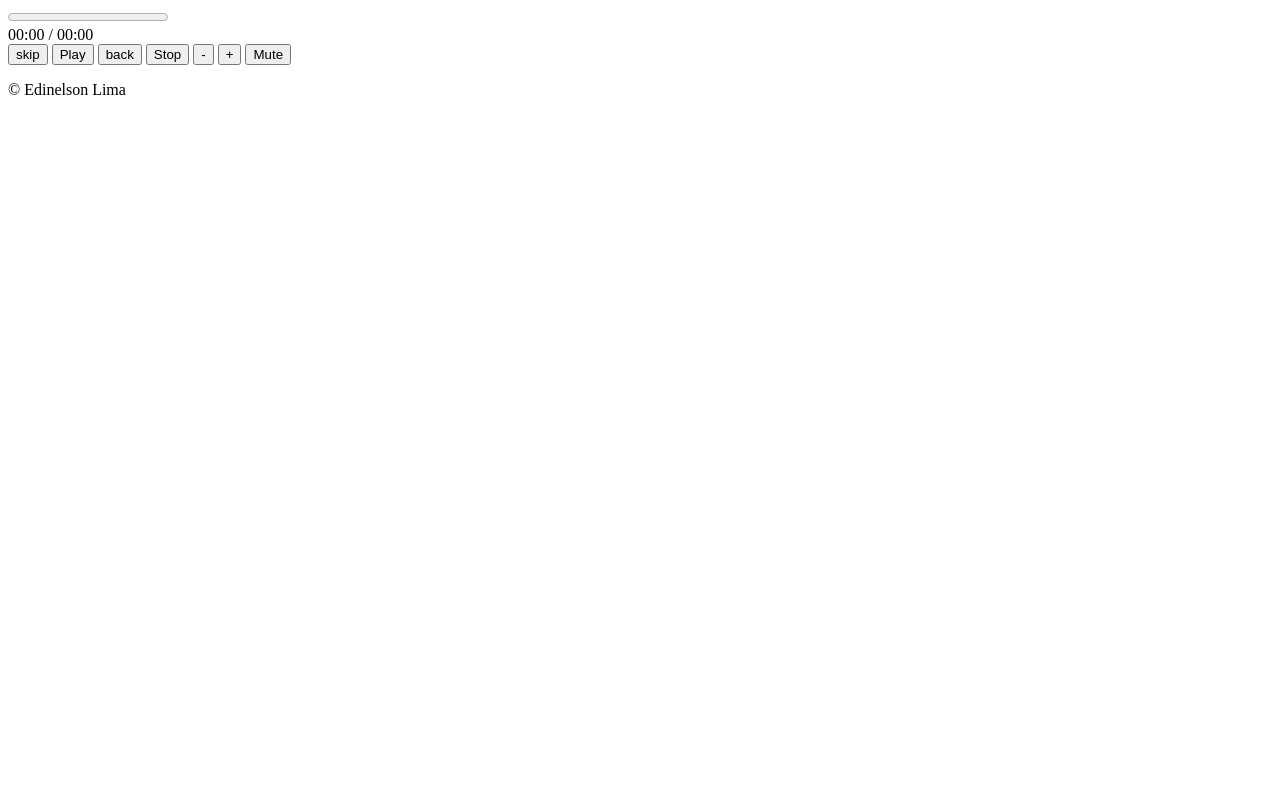
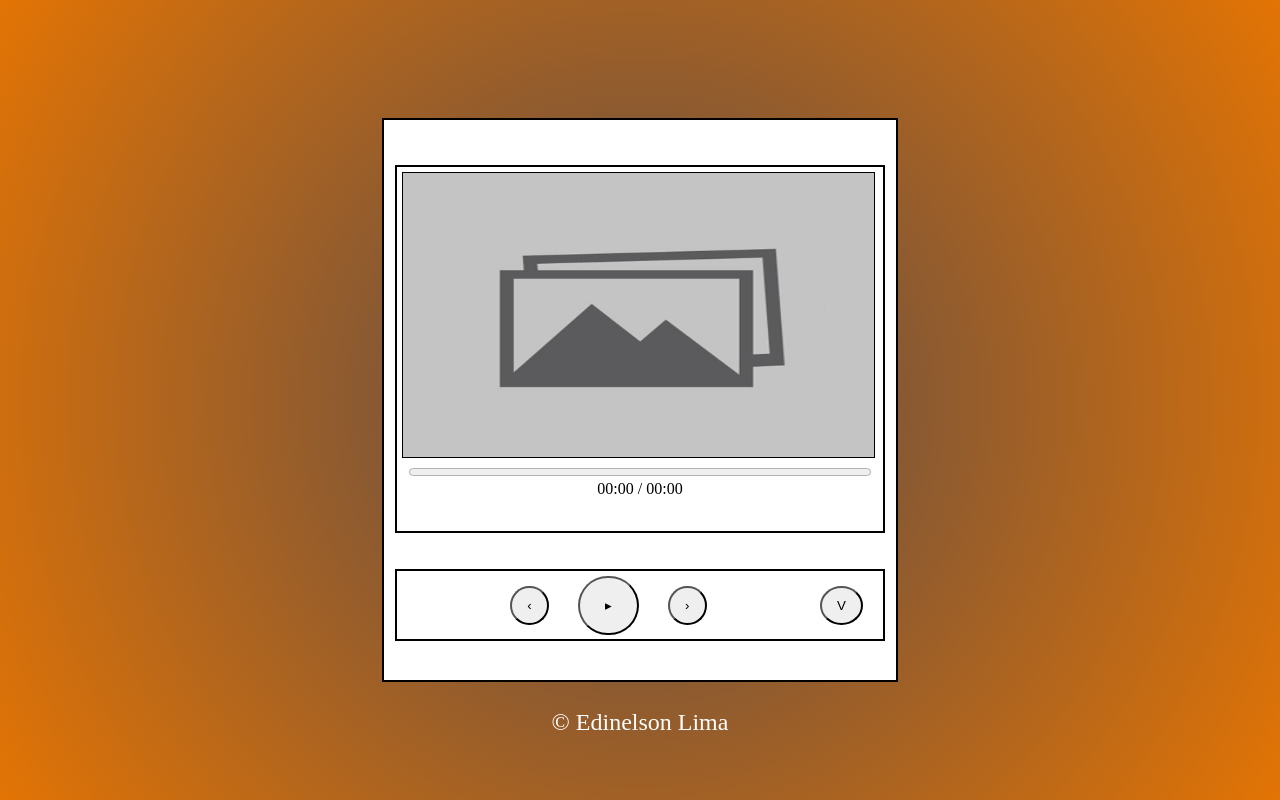
Before and after one commit to edinelsonslima/Music_app.github.io, a plain HTML site: page index.html in a window 1280 px wide. Drawn offline with Linux system fonts and the light colour scheme.

Commit message:
Quase Pronto

```diff
--- /dev/null
+++ b/css/index.css
@@ -0,0 +1,126 @@
+*{
+    margin: 0;
+    padding: 0;
+}
+
+body{
+    background: rgb(251,194,63);
+    background:radial-gradient(circle, rgb(88, 75, 75) 0%, rgba(227,116,4,1) 100% );
+    color: white;
+}
+
+footer{
+    text-align: center;
+    width: 100%;
+    bottom: 8%;
+    position: absolute;
+}
+
+p{
+    font-size: 18pt;
+}
+
+.volume{
+    display: none;
+}
+
+.container{
+    width: 100vw;
+    height: 100vh;
+    display: flex;
+    flex-direction: row;
+    justify-content: center;
+    align-items: center
+}
+
+.box{
+    position: relative;
+    display: flex;
+    flex-direction: column;
+    align-items: center;
+    justify-content: center;
+    background-color:white;
+    border: 2px solid black;
+    width: 40%;
+    height: 70%;
+    color: black;
+}
+
+.controls{
+    border: 2px solid;
+    display: flex;
+    flex-direction: row;
+    flex-wrap: wrap;
+    position: absolute;
+    text-align: center;
+    width: 95%;
+    bottom: 7%;
+}
+
+.music{
+    border: 2px solid;
+    display: flex;
+    flex-direction: column;
+    flex-wrap: wrap;
+    position: absolute;
+    text-align: center;
+    width: 95%;
+    height: 65%;
+    margin-bottom: 20%;
+}
+
+.button{
+    padding: 10px 15px;
+    text-align: center;
+    display: inline-block;
+    border-radius: 50%;
+}
+
+.invisivel{
+    display: none;
+}
+
+.controleVolume{
+    margin-top: 15px;
+}
+
+#playPause{
+    margin: 1% 6% 1% 6%;
+    padding: 20px 25px;
+    border-radius: 80px 80px;
+}
+
+#skipPlayBack{
+    width: 87%;
+}
+
+#volume{
+    width: 42%;
+    border: 1px solid;
+}
+
+#volumeBarra{
+    margin-top: 13px;
+    transform: rotate(180deg);
+}
+
+#muteDiv{
+    width: 87%;
+    text-align: right;
+}
+
+#mute{
+    margin-right: 40%;
+}
+
+
+#barra_progresso{
+    width: 95%;
+}
+
+#capa{
+    margin: 1%;
+    border: 1px solid;
+    height: 78%;
+    width: 97%;
+}
--- a/index.html
+++ b/index.html
@@ -4,27 +4,46 @@
     <meta charset="UTF-8">
     <meta http-equiv="X-UA-Compatible" content="IE=edge">
     <meta name="viewport" content="width=device-width, initial-scale=1.0">
+
+    <link rel="icon" type="imagem/ico" href="./icon.ico" />
+    <link rel="stylesheet" href="./css/index.css">
     <title>Music app</title>
 </head>
 <body>
-
+    <i class="far fa-play-circle"></i>
+   <div class="container">
+        <div class="box">
+            <div class="music">
+                <img id="capa" src="./img/default.jpg">
+                <div>
                     <audio id="audio" src="">
-
                         Navegador sem suporte para o audio
                     </audio>
+
                     <progress id="barra_progresso" max="0" value="0"></progress>
+                </div>
+                <div>
                     <div id="nome_musica"></div>
                     <span id="tempo_atual">00:00</span> /
                     <span id="tempo_total">00:00</span>
+                </div>
+            </div>
 
-    <div>
-        <input type="button" value="skip" id="skip">
-        <input type="button" value="Play" id="playPause">
-        <input type="button" value="back" id="back">
-        <input type="button" value="Stop" onclick="stop()">
-        <input type="button" value="-" onclick="diminuir_volume()">
-        <input type="button" value="+" onclick="aumentar_volume()">
-        <input type="button" value="Mute" onclick="mute()">
+            <div class="controls">
+                <div id="skipPlayBack">
+                    <input class="button" type="button" value="&lsaquo;" id="skip">
+                    <input class="button" type="button" value="&rtrif;" id="playPause">
+                    <input class="button" type="button" value="&rsaquo;" id="back">
+                </div>
+                <div id="muteDiv">
+                    <input class="button" type="button" value="M" id="mute" onclick="mute()">
+                    <input class="volumeBarra" type="range" id="volumeBarra" min="0" value="0.5" max="1" step="0.1" onchange='volume()'>
+                </div>
+                <div id="controleVolumeDiv">
+                    <input class="button" type="button" value="V" id="controleVolume">
+                </div>
+            </div>
+        </div>
     </div>
 
     <footer>
--- a/js/index.js
+++ b/js/index.js
@@ -5,23 +5,36 @@ const nome_musica = document.querySelector('#nome_musica')
 const tempo_atual = document.querySelector('#tempo_atual')
 const skip = document.querySelector('#skip')
 const back = document.querySelector('#back')
-//audio.addEventListener('play', play_evento , false)
+const volumeBarra = document.querySelector('#volumeBarra')
+const controleVolume = document.querySelector('#controleVolume')
+const skipPlayBack = document.querySelector('#skipPlayBack')
+const muteButton = document.querySelector('#muteDiv')
+const controleVolumeDiv = document.querySelector('#controleVolumeDiv')
+const img = document.querySelector('#capa')
+
+
 audio.addEventListener('timeupdate', atualizar , false);
 audio.addEventListener('canplay', play_evento , false);
 audio.addEventListener('ended', skip , false);
 
+muteButton.classList.add('invisivel')
+controleVolumeDiv.classList.add('controleVolume')
 
-var posicaoMusica = 0, imparPar = 0;
 
-var musicas =   [
+let posicaoMusica = 0, imparPar = 0, botaDeControle = 0;
+
+var musicas = [
     { mp3:'./../music/60_segundos.mp3',
       titulo:'60 Segundos',
+      capa: './../img/60_segundos.jpg'
     },
     { mp3:'./../music/Café_e_Amor.mp3',
       titulo:'Café e Amor',
+      capa: './../img/cafe_e_amor.jpg'
     },
     { mp3:'./../music/CRACUDO.mp3',
       titulo:'Cracudo',
+      capa: './../img/cracudo.png'
     },
 ];
 
@@ -31,14 +44,16 @@ playPause.addEventListener('click', ()=>{
     }
     if(imparPar == 0){
          audio.src = musicas[0].mp3
+         img.src = musicas[0].capa
+
     }
     if(imparPar % 2 == 0){
         audio.play()
-        playPause.value = 'Pause'
+        playPause.value = '‖'
     }
     else{
         audio.pause()
-        playPause.value = 'Play'
+        playPause.value = '▸'
     }
 
     imparPar ++
@@ -50,10 +65,12 @@ skip.addEventListener('click', ()=>{
         if(audio.canPlayType("audio/mp3") != ''){
             if(posicaoMusica >= 0 && posicaoMusica < musicas.length){
                 audio.src = musicas[posicaoMusica].mp3
+                img.src = musicas[posicaoMusica].capa
             }
             else{
                 posicaoMusica = 0
                 audio.src = musicas[posicaoMusica].mp3
+                img.src = musicas[posicaoMusica].capa
             }
         }
         else{
@@ -62,11 +79,13 @@ skip.addEventListener('click', ()=>{
     }
     else{
         audio.src = musicas[0].mp3
-        playPause.value = 'Pause'
+        playPause.value = '‖'
         imparPar++
+        img.src = musicas[0].capa
     }
 
     nome_musica.innerHTML = musicas[posicaoMusica].titulo;
+
     audio.play();
 })
 
@@ -76,10 +95,12 @@ back.addEventListener('click', ()=>{
         if(audio.canPlayType("audio/mp3") != ''){
             if(posicaoMusica >= 0 && posicaoMusica < musicas.length){
                 audio.src = musicas[posicaoMusica].mp3
+                img.src = musicas[posicaoMusica].capa
             }
             else{
                 posicaoMusica = musicas.length-1
                 audio.src = musicas[posicaoMusica].mp3
+                img.src = musicas[posicaoMusica].capa
             }
             nome_musica.innerHTML = musicas[posicaoMusica].titulo;
         }
@@ -89,28 +110,33 @@ back.addEventListener('click', ()=>{
     }
     else{
         nome_musica.innerHTML = musicas[musicas.length-1].titulo;
+
         audio.src = musicas[musicas.length-1].mp3
-        playPause.value = 'Pause'
+        img.src = musicas[musicas.length-1].capa
+        playPause.value = '‖'
         imparPar++
     }
     audio.play()
 })
 
-function stop(){
-    if(playPause.value !== 'Play'){
-        playPause.value = 'Play'
-        imparPar++
+controleVolume.addEventListener('click',()=>{
+    if(botaDeControle%2 == 0){
+        skipPlayBack.classList.add('invisivel')
+        muteButton.classList.remove('invisivel')
+        controleVolumeDiv.classList.remove('controleVolume')
+
     }
-    audio.pause();
-    audio.currentTime = 0;
-}
+    else{
+        skipPlayBack.classList.remove('invisivel')
+        muteButton.classList.add('invisivel')
+        controleVolumeDiv.classList.add('controleVolume')
 
-function aumentar_volume(){
-    if( audio.volume < 1)  audio.volume += 0.1;
-}
+    }
+    botaDeControle++
+})
 
-function diminuir_volume(){
-    if( audio.volume > 0)  audio.volume -= 0.1;
+function volume(){
+    audio.volume = volumeBarra.value;
 }
 
 function mute(){
```
Also changed, not shown: icon.ico (added), img/60_segundos.jpg (added), img/cafe_e_amor.jpg (added), img/cracudo.png (added), img/default.jpg (added). Lines whose indentation alone changed are shown as unchanged.
